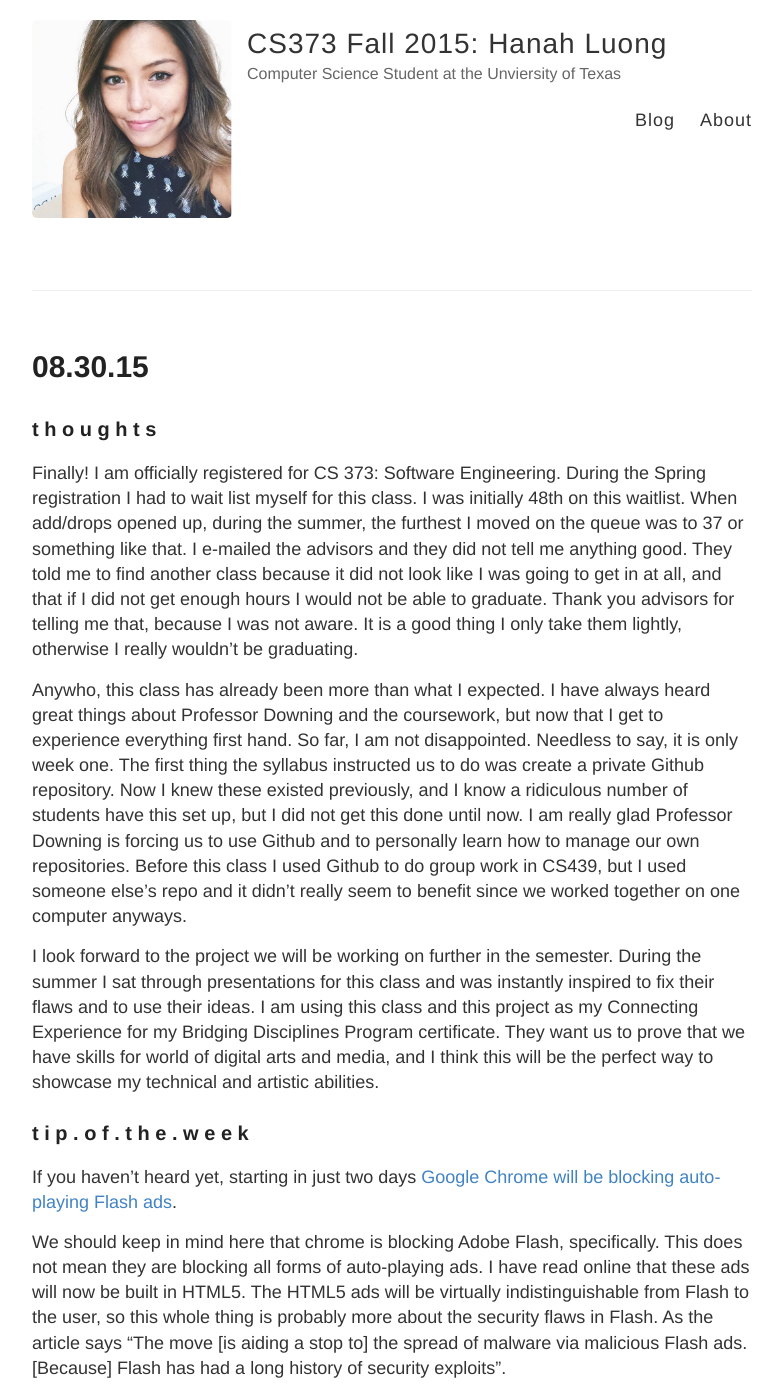
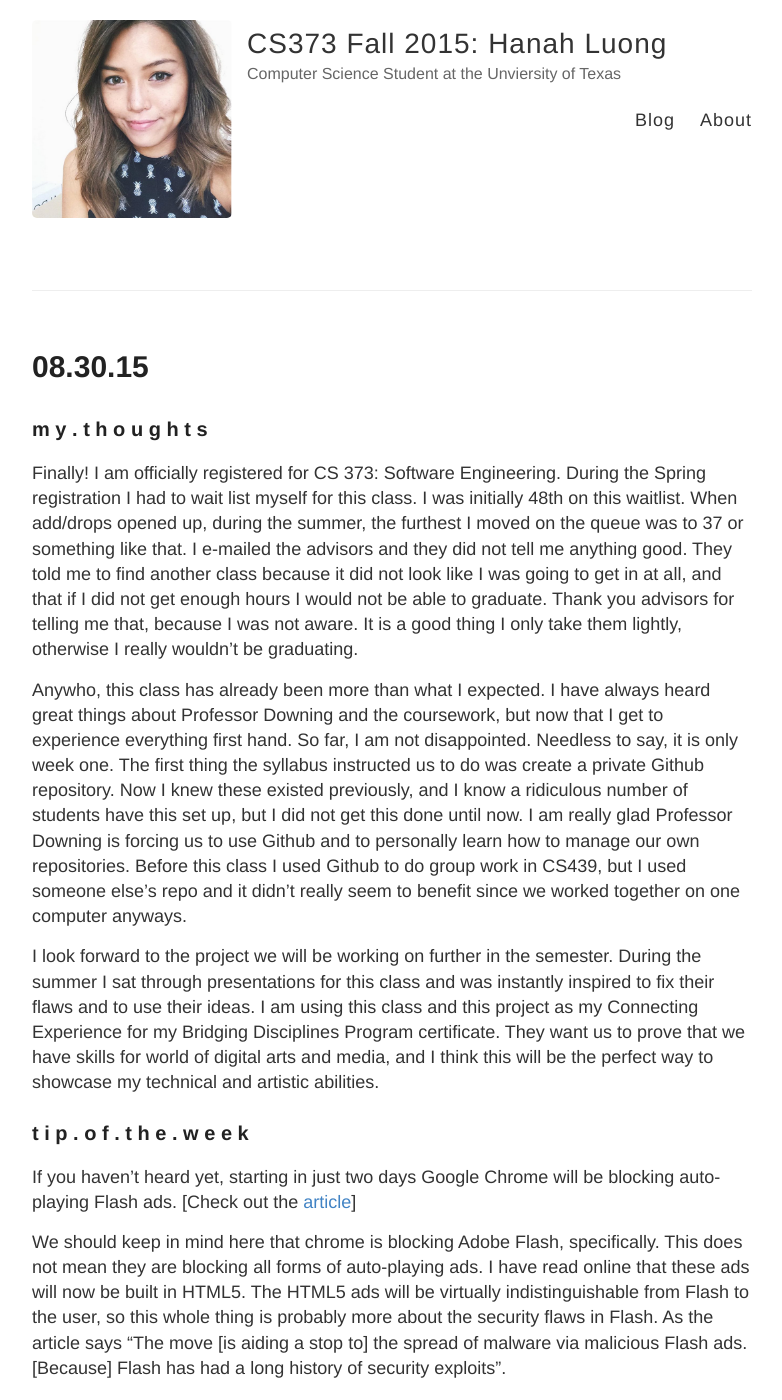
Before and after one commit to hearthanah/hanahsblog, a Jekyll site: the page built from _posts/2015-08-30-Week-One.md, in a window 1280 px wide and 1400 px high. Shown: the whole window, without its empty margins (248-1030 px from the left). Built offline with Jekyll 4.4.1, drawn with Linux system fonts in a browser that asks for light colours; Markdown is read by kramdown in place of the engine named in the settings.

Commit message:
fixed little title things

```diff
--- a/_posts/2015-08-30-Week-One.md
+++ b/_posts/2015-08-30-Week-One.md
@@ -3,7 +3,7 @@ layout: post
 title: 08.30.15
 
 ---
-<h3>t h o u g h t s</h3>
+<h3>m y . t h o u g h t s</h3>
 Finally! I am officially registered for CS 373: Software Engineering. During the Spring registration I had to wait list myself for this class. I was initially 48th on this waitlist. When add/drops opened up, during the summer, the furthest I moved on the queue was to 37 or something like that. I e-mailed the advisors and they did not tell me anything good. They told me to find another class because it did not look like I was going to get in at all, and that if I did not get enough hours I would not be able to graduate. Thank you advisors for telling me that, because I was not aware. It is a good thing I only take them lightly, otherwise I really wouldn’t be graduating.
 
 Anywho, this class has already been more than what I expected. I have always heard great things about Professor Downing and the coursework, but now that I get to experience everything first hand. So far, I am not disappointed. Needless to say, it is only week one. The first thing the syllabus instructed us to do was create a private Github repository. Now I knew these existed previously, and I know a ridiculous number of students have this set up, but I did not get this done until now. I am really glad Professor Downing is forcing us to use Github and to personally learn how to manage our own repositories. Before this class I used Github to do group work in CS439, but I used someone else's repo and it didn’t really seem to benefit since we worked together on one computer anyways.
@@ -12,7 +12,7 @@ I look forward to the project we will be working on further in the semester. Dur
 
 
 <h3>t i p . o f . t h e . w e e k</h3>
-If you haven't heard yet, starting in just two days <a href="http://arstechnica.co.uk/information-technology/2015/08/google-chrome-will-block-auto-playing-flash-ads-from-september-1/">Google Chrome will be blocking auto-playing Flash ads</a>.
+If you haven't heard yet, starting in just two days Google Chrome will be blocking auto-playing Flash ads. [Check out the <a href="http://arstechnica.co.uk/information-technology/2015/08/google-chrome-will-block-auto-playing-flash-ads-from-september-1/">article</a>]
 
 We should keep in mind here that chrome is blocking Adobe Flash, specifically. This does not mean they are blocking all forms of auto-playing ads.
 I have read online that these ads will now be built in HTML5. The HTML5 ads will be virtually indistinguishable from Flash to the user, so this whole thing is probably more about the security flaws in Flash. As the article says "The move [is aiding a stop to] the spread of malware via malicious Flash ads. [Because] Flash has had a long history of security exploits".
```
